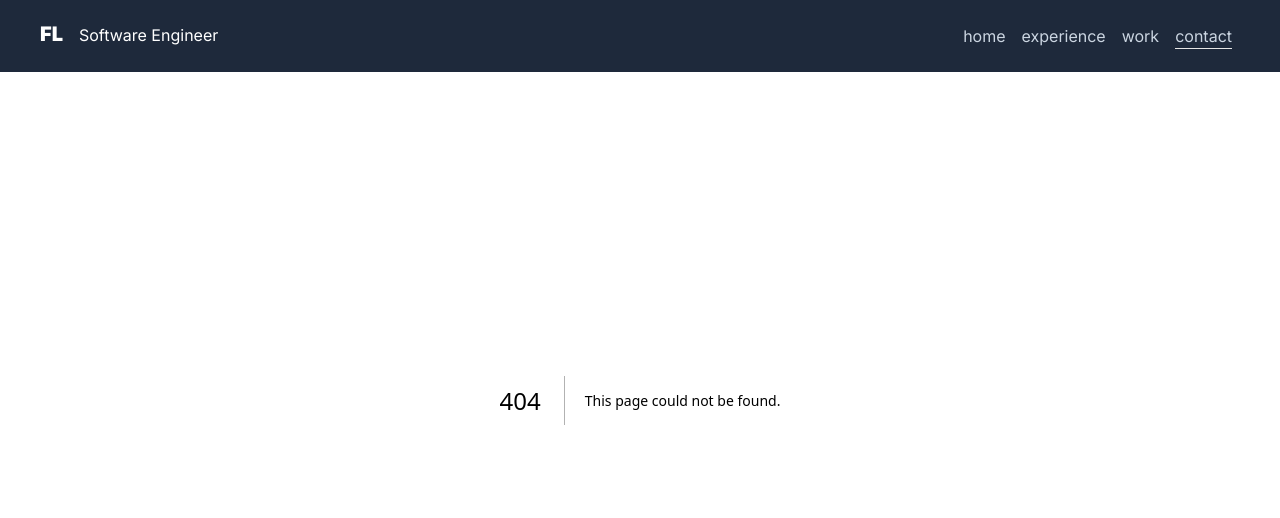
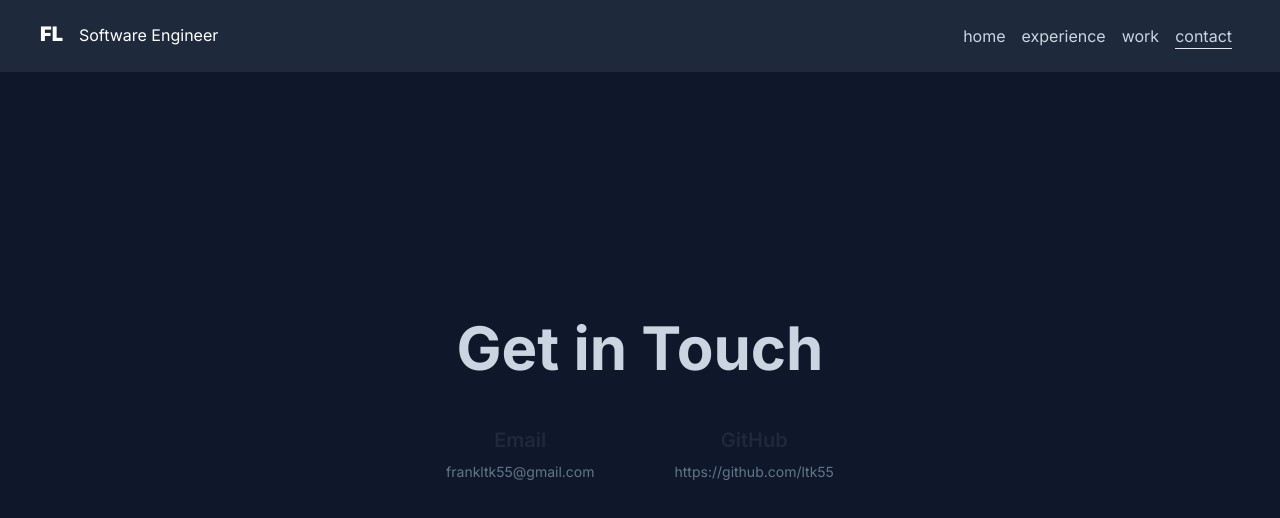
Before and after one commit to ltk55/frank-lam-portfolio, a Next.js app: page /contact in a window 1280 px wide. Before the commit this address had no page. Shown: the top 518 px of the page. Built offline with nearby package versions, Linux system fonts and the light colour scheme.

Commit message:
feat: update content/layout

```diff
--- /dev/null
+++ b/app/contact/page.tsx
@@ -0,0 +1,43 @@
+export default function Contact() {
+  const contactList = [
+    {
+      platform: "Email",
+      value: "frankltk55@gmail.com",
+    },
+    { platform: "GitHub", value: "https://github.com/ltk55" },
+  ];
+
+  return (
+    <section
+      id="hero"
+      className="text-slate-800 flex items-center justify-center h-screen flex-col"
+    >
+      <h1 className="font-bold text-6xl mb-12 text-center text-slate-300">
+        Get in Touch
+      </h1>
+
+      <div className="flex gap-20">
+        {/* Enhance styling */}
+        {contactList.map((contact, index) => (
+          <div key={index} className="flex flex-col items-center space-y-2">
+            <h3 className="text-xl font-semibold">{contact.platform}</h3>
+            <div className="text-sm text-slate-500">
+              {contact.platform === "GitHub" ? (
+                <a
+                  href={contact.value}
+                  target="_blank"
+                  rel="noopener noreferrer"
+                  className="hover:text-blue-500 transition duration-300"
+                >
+                  {contact.value}
+                </a>
+              ) : (
+                contact.value
+              )}
+            </div>
+          </div>
+        ))}
+      </div>
+    </section>
+  );
+}
--- a/app/experience/page.tsx
+++ b/app/experience/page.tsx
@@ -7,9 +7,10 @@ export default function Experience() {
       jobTitle: "Software Engineer",
       duration: "Nov 2021 - Present",
       jobDescriptions: [
-        "Lorem, ipsum dolor sit amet consectetur adipisicing elit. Optio laudantium eum dolorem eos veritatis vero quae odit voluptate. ",
-        "Lorem, ipsum dolor sit amet consectetur adipisicing elit. Optio laudantium eum dolorem eos veritatis vero quae odit voluptate. ",
-        "Lorem, ipsum dolor sit amet consectetur adipisicing elit. Optio laudantium eum dolorem eos veritatis vero quae odit voluptate. ",
+        "Developed a responsive web application for an energy company, enhancing the customer quoting journey using Next.js, which significantly improved user experience and interaction rates. Engineered comprehensive test suites using Jest and React Testing Library to ensure product quality",
+        "Collaborated closely with UX/UI designers and backend developers to ensure seamless integration of front-end elements with server-side logic. Worked in a cross-functional team through the agile development process, ensuring efficient workflows and timely delivery of features.",
+        "Led the development of a web application for visualizing geospatial data for EV charging infrastructure, integrating Mapbox and Plotly API to provide advanced analytical capabilities on interactive maps, greatly enhancing data usability for strategic decision-making.",
+        "Utilized Microsoft Power Platform to develop web applications and automate cloud flows, enabling employees to efficiently manage their CVs for the internal resourcing team, significantly reducing manual processing time and increasing resource allocation efficiency.",
       ],
     },
     {
@@ -17,9 +18,9 @@ export default function Experience() {
       jobTitle: "Business Analyst",
       duration: "Sep 2017 - Feb 2021",
       jobDescriptions: [
-        "Lorem, ipsum dolor sit amet consectetur adipisicing elit. Optio laudantium eum dolorem eos veritatis vero quae odit voluptate. ",
-        "Lorem, ipsum dolor sit amet consectetur adipisicing elit. Optio laudantium eum dolorem eos veritatis vero quae odit voluptate. ",
-        "Lorem, ipsum dolor sit amet consectetur adipisicing elit. Optio laudantium eum dolorem eos veritatis vero quae odit voluptate. ",
+        "Spearheaded the development of an Expense Reimbursement module using Vue.js as part of the company's HRMS enhancements, involving workflow and database schema design, which streamlined the expense reimbursement and approval process, increasing user satisfaction by 25%.",
+        "Conducted in-depth stakeholder engagements to gather and define HRMS requirements, translating business needs into detailed product specifications that guided the development team.",
+        "Facilitated cross-regional collaboration with consultants and developers in multiple regions, adapting the HRMS to meet regional operational requirements and compliance standards.",
       ],
     },
     {
@@ -27,15 +28,15 @@ export default function Experience() {
       jobTitle: "Project Consultant",
       duration: "Aug 2015 - Apr 2017",
       jobDescriptions: [
-        "Lorem, ipsum dolor sit amet consectetur adipisicing elit. Optio laudantium eum dolorem eos veritatis vero quae odit voluptate. ",
-        "Lorem, ipsum dolor sit amet consectetur adipisicing elit. Optio laudantium eum dolorem eos veritatis vero quae odit voluptate. ",
-        "Lorem, ipsum dolor sit amet consectetur adipisicing elit. Optio laudantium eum dolorem eos veritatis vero quae odit voluptate. ",
+        "Managed the implementation and enhancements of HRMS for over 20 companies, involving detailed requirement analysis, data mapping, and the creation of SQL scripts, views, and stored procedures, which resulted in a 30% increase in operational efficiency during data migration and reporting.",
+        "Oversaw system integrations, including both application and data integration, which optimized processes and reduced redundancy in data handling.",
+        "Iteratively refined user stories with development teams to ensure precise implementation of features, aligning closely with evolving business requirements and stakeholder expectations.",
       ],
     },
   ];
 
   return (
-    <section id="resume" className="text-slate-300 px-10 pt-28">
+    <section id="resume" className="text-slate-300 px-10 md:px-28 pt-28">
       <div className="pb-10 mb-10 border-b border-slate-100">
         <h1 className="font-black text-5xl">Experience</h1>
         <h2 className="font-bold text-2xl">Download Full Résumé</h2>
--- a/components/Work/ProjectDetails.tsx
+++ b/components/Work/ProjectDetails.tsx
@@ -18,18 +18,18 @@ export default function ProjectDetails({
   projectList: ProjectDetails[];
 }) {
   return (
-    <div className="py-5 gap-5">
+    <div className="py-5 gap-5 md:px-5 2xl:w-9/12">
       {projectList.map((project, i) => (
-        <div className="flex gap-5 py-5" key={i}>
+        <div className="flex gap-16 py-5" key={i}>
           <Image
             className="hidden md:block"
             src={project.imagePath}
             alt={project.name}
-            width={500}
-            height={500}
+            width={600}
+            height={300}
           />
           <div>
-            <div>{project.name}</div>
+            <div className="text-xl mb-3 font-black">{project.name}</div>
             <Image
               className="block md:hidden"
               src={project.imagePath}
@@ -37,13 +37,13 @@ export default function ProjectDetails({
               width={200}
               height={200}
             />
-            <div>{project.description}</div>
+            <div className="text-sm">{project.description}</div>
 
             <TechnologyList technologyList={project.technologyList} />
 
-            <div className="flex gap-5">
-              <IconGitHub herf={project.githubURL} />
-              <IconExternal herf={project.githubURL} />
+            <div className="flex gap-5 mt-5">
+              <IconGitHub href={project.githubURL} />
+              <IconExternal href={project.liveURL} />
             </div>
           </div>
         </div>
```
Also changed, not shown: public/images/markdown-home.png (added), public/images/product-feedback-home.png (added).
